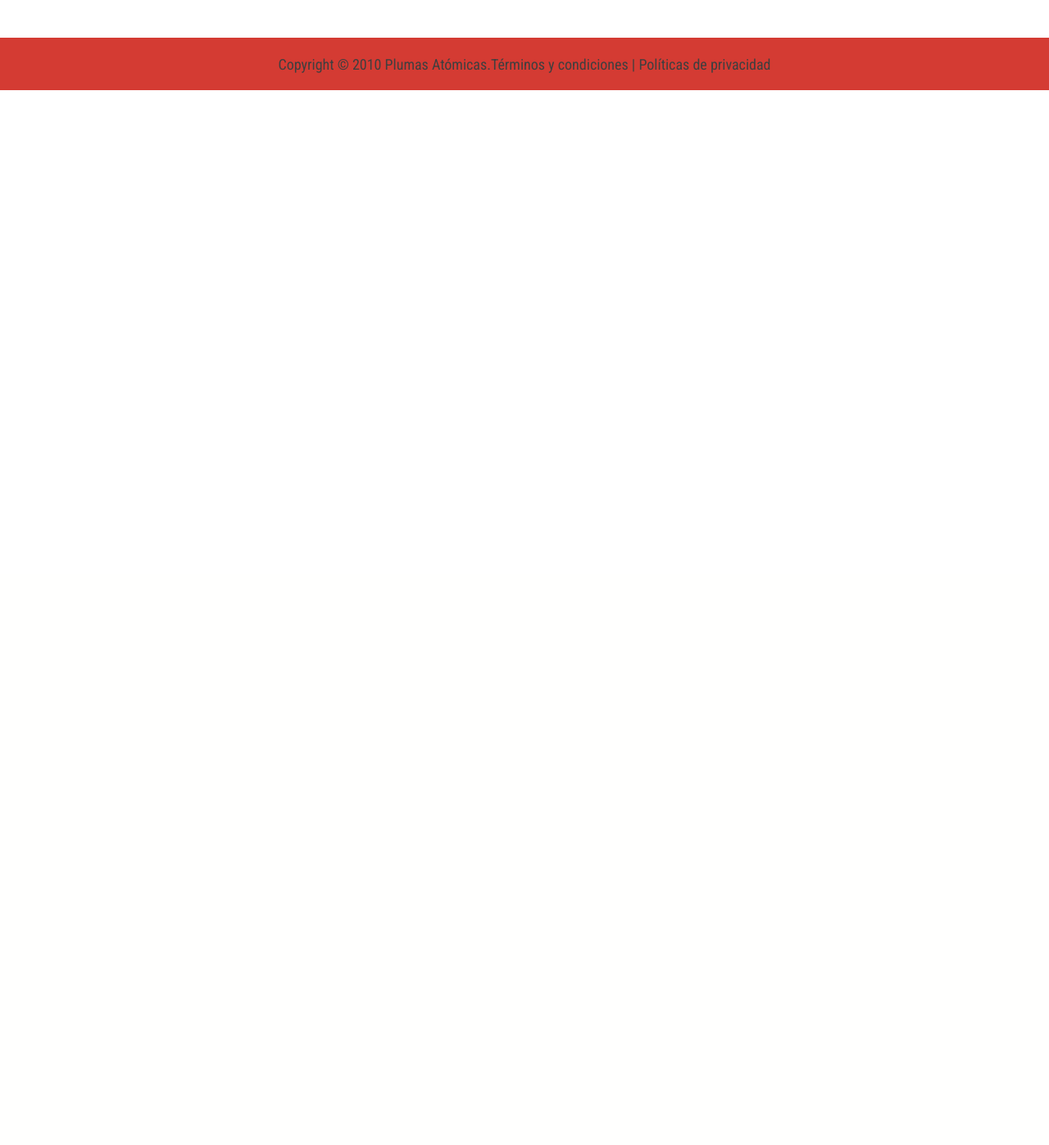
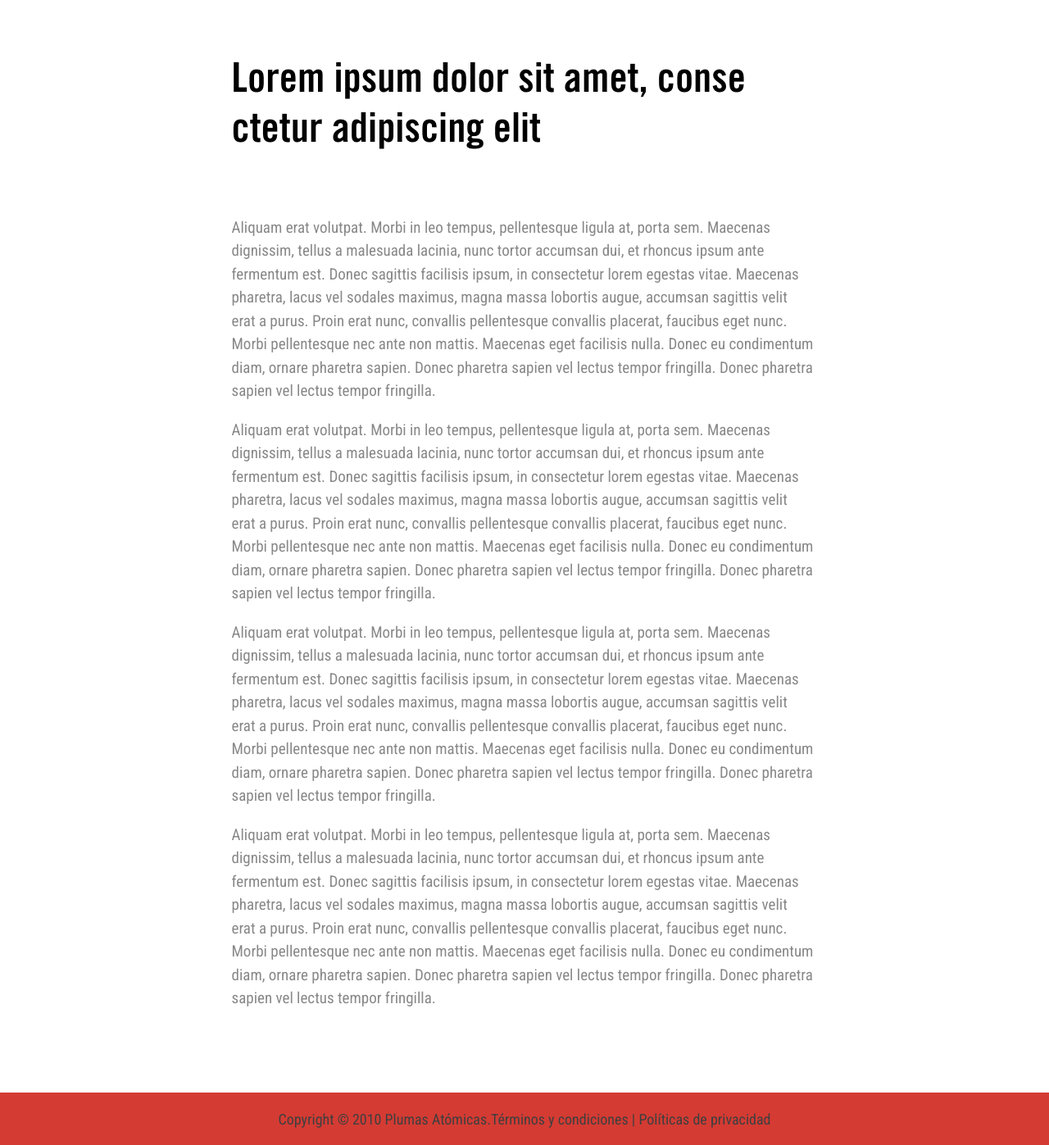
Before and after one commit to TallerDeCodigo/plumasatomicas, a WordPress theme: template themes/plumasatomicas16/page.php in a window 1280 px wide. Shown: the part 100-1497 px from the top of the page at 82% size. Before the commit the page ends 210 px from the top, so only its background shows below. Run offline with PHP 8.4 and a stand-in for WordPress, Linux system fonts and the light colour scheme; the site name, menu and one post (Sample post) are stand-ins, and other content is empty; some libraries are stand-ins or nearby versions.

Commit message:
integración

```diff
--- a/themes/plumasatomicas16/functions.php
+++ b/themes/plumasatomicas16/functions.php
@@ -476,7 +476,7 @@
 							"card_count" 	=> $stack->count,
 						);
 		$final_stack = array_merge($final_stack, $cards);
-		return (object) $final_stack;
+		return $final_stack;
 
 
 	}
--- a/themes/plumasatomicas16/page.php
+++ b/themes/plumasatomicas16/page.php
@@ -3,9 +3,13 @@
  	the_post(); ?>
 
 <section id="post-sec">
-	<div class="wrapper-page-full">
-		<div class="contenido">
-
+	<div class="wrapper-special centrado">
+		<div class="contenido longr">
+			<h1>Lorem ipsum dolor sit amet, conse ctetur adipiscing elit</h1>
+			<p>Aliquam erat volutpat. Morbi in leo tempus, pellentesque ligula at, porta sem. Maecenas dignissim, tellus a malesuada lacinia, nunc tortor accumsan dui, et rhoncus ipsum ante fermentum est. Donec sagittis facilisis ipsum, in consectetur lorem egestas vitae. Maecenas pharetra, lacus vel sodales maximus, magna massa lobortis augue, accumsan sagittis velit erat a purus. Proin erat nunc, convallis pellentesque convallis placerat, faucibus eget nunc. Morbi pellentesque nec ante non mattis. Maecenas eget facilisis nulla. Donec eu condimentum diam, ornare pharetra sapien. Donec pharetra sapien vel lectus tempor fringilla. Donec pharetra sapien vel lectus tempor fringilla.</p>
+			<p>Aliquam erat volutpat. Morbi in leo tempus, pellentesque ligula at, porta sem. Maecenas dignissim, tellus a malesuada lacinia, nunc tortor accumsan dui, et rhoncus ipsum ante fermentum est. Donec sagittis facilisis ipsum, in consectetur lorem egestas vitae. Maecenas pharetra, lacus vel sodales maximus, magna massa lobortis augue, accumsan sagittis velit erat a purus. Proin erat nunc, convallis pellentesque convallis placerat, faucibus eget nunc. Morbi pellentesque nec ante non mattis. Maecenas eget facilisis nulla. Donec eu condimentum diam, ornare pharetra sapien. Donec pharetra sapien vel lectus tempor fringilla. Donec pharetra sapien vel lectus tempor fringilla.</p>
+			<p>Aliquam erat volutpat. Morbi in leo tempus, pellentesque ligula at, porta sem. Maecenas dignissim, tellus a malesuada lacinia, nunc tortor accumsan dui, et rhoncus ipsum ante fermentum est. Donec sagittis facilisis ipsum, in consectetur lorem egestas vitae. Maecenas pharetra, lacus vel sodales maximus, magna massa lobortis augue, accumsan sagittis velit erat a purus. Proin erat nunc, convallis pellentesque convallis placerat, faucibus eget nunc. Morbi pellentesque nec ante non mattis. Maecenas eget facilisis nulla. Donec eu condimentum diam, ornare pharetra sapien. Donec pharetra sapien vel lectus tempor fringilla. Donec pharetra sapien vel lectus tempor fringilla.</p>
+			<p>Aliquam erat volutpat. Morbi in leo tempus, pellentesque ligula at, porta sem. Maecenas dignissim, tellus a malesuada lacinia, nunc tortor accumsan dui, et rhoncus ipsum ante fermentum est. Donec sagittis facilisis ipsum, in consectetur lorem egestas vitae. Maecenas pharetra, lacus vel sodales maximus, magna massa lobortis augue, accumsan sagittis velit erat a purus. Proin erat nunc, convallis pellentesque convallis placerat, faucibus eget nunc. Morbi pellentesque nec ante non mattis. Maecenas eget facilisis nulla. Donec eu condimentum diam, ornare pharetra sapien. Donec pharetra sapien vel lectus tempor fringilla. Donec pharetra sapien vel lectus tempor fringilla.</p>
 		</div>
 	</div>
 </section>
--- a/themes/plumasatomicas16/sidebar-breaking.php
+++ b/themes/plumasatomicas16/sidebar-breaking.php
@@ -12,7 +12,7 @@
 
 
 	?>
-	<a class="side-link" href="#">
+	<a class="side-link" href="<?php the_permalink(); ?>">
 		<div class="thumb_container">
 		<?php
 			if(has_post_thumbnail($post->ID)){
--- a/themes/plumasatomicas16/sidebar.php
+++ b/themes/plumasatomicas16/sidebar.php
@@ -23,7 +23,7 @@
 
 		foreach($side_posts as $post):
 			setup_postdata($post); ?>
-			<a class="side-link" href="#">
+			<a class="side-link" href="<?php the_permalink(); ?>">
 				<div class="thumb_container">
 				<?php
 					if(has_post_thumbnail($post->ID)){
--- a/themes/plumasatomicas16/style.css
+++ b/themes/plumasatomicas16/style.css
@@ -1806,3 +1806,16 @@
 	.columna {width:100%;}
 	.columna div {width:100%; height:170px; background:#DCDCDC; overflow:hidden;}
 }
+
+
+/* LONG.HTML */
+
+.centrado {text-align:center!important;}
+.longr h1 {width:100%; max-width:710px; margin-top:25px;}
+.longr p {width:100%; max-width:710px;}
+.longr p:first-of-type {margin-top:60px;}
+.longr p:last-of-type {margin-bottom:100px;}
+
+@media (max-width: 999px) and (min-width: 685px){
+	.longr {width: 100%; max-width:710px;}
+}
```
Also changed, not shown: themes/plumasatomicas16/page-card-stack.php (+26 -17 lines), themes/plumasatomicas16/taxonomy-opinologo.php (+7 -5 lines).
